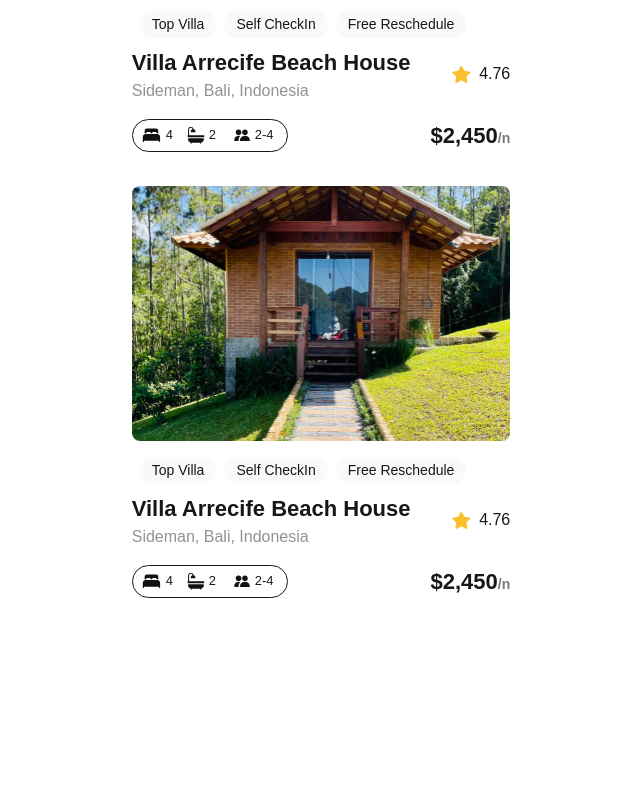
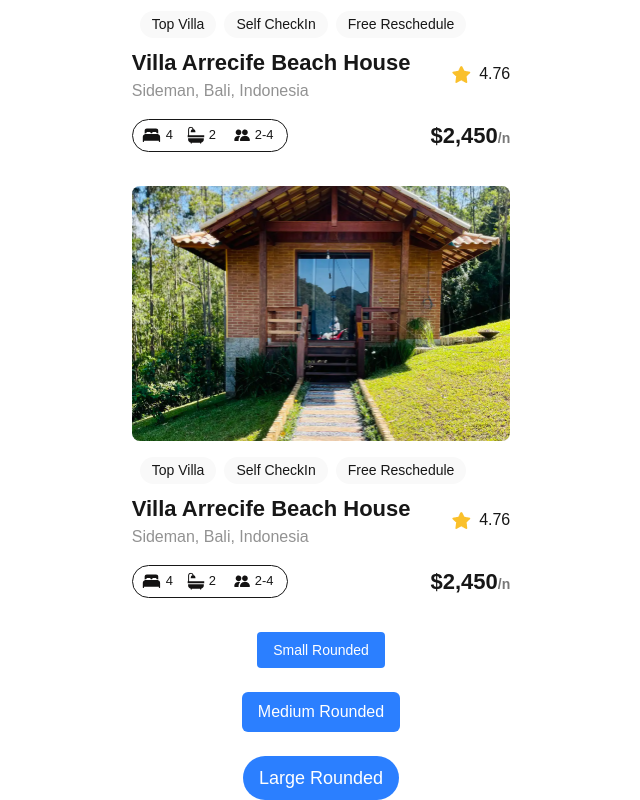
Before and after one commit to DibzDev/alx-project-0x00-setup, a Next.js app: page /landing in a window 1280 px wide. Shown: the part 758-1558 px from the top of the page, without its empty margins (319-959 px from the left). Before the commit the page ends 1366 px from the top, so only its background shows below. Built offline with nearby package versions, Linux system fonts and the light colour scheme.

Commit message:
Task 6: Add reusable Button component with multiple sizes and shapes

```diff
--- /dev/null
+++ b/components/Button.tsx
@@ -0,0 +1,11 @@
+import { ButtonProps } from "@/interfaces";
+
+const Button: React.FC<ButtonProps> = ({ title, className }) => {
+  return (
+    <button className={`px-4 py-2 bg-blue-500 text-white font-medium ${className}`}>
+      {title}
+    </button>
+  );
+};
+
+export default Button;
--- a/interfaces/index.ts
+++ b/interfaces/index.ts
@@ -1,3 +1,8 @@
 export interface PillProps {
   title: string
+};
+
+export interface ButtonProps {
+  title: string;
+  className?: string; // optional for custom styles
 }
--- a/pages/landing.tsx
+++ b/pages/landing.tsx
@@ -1,5 +1,6 @@
 import React from "react";
 import Card from "@/components/Card";
+import Button from "@/components/Button";
 
 const Landing: React.FC = () => {
   return (
@@ -8,6 +9,11 @@ const Landing: React.FC = () => {
       <Card />
       <Card />
       <Card />
+
+      <Button title="Small Rounded" className="rounded-sm text-sm" />
+      <Button title="Medium Rounded" className="rounded-md text-base" />
+      <Button title="Large Rounded" className="rounded-full text-lg" />
+
     </main>
   );
 };
```
